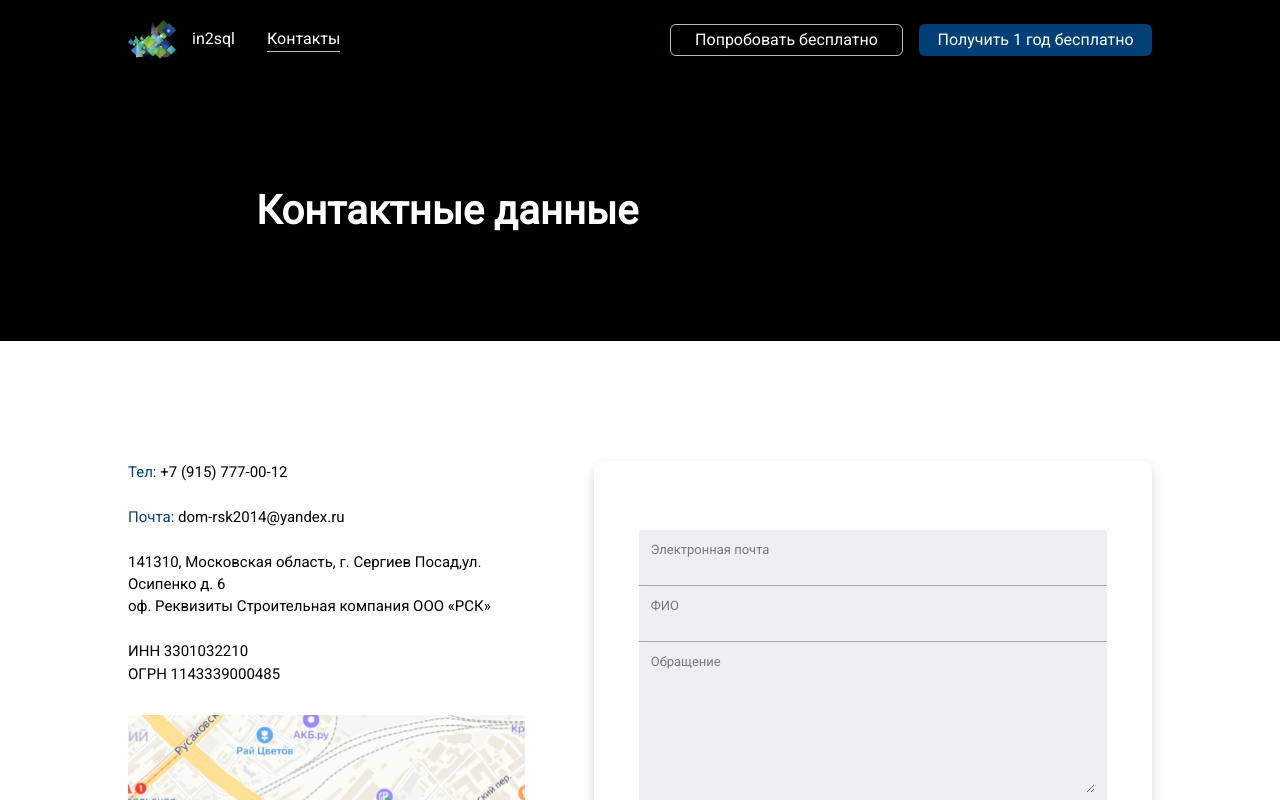
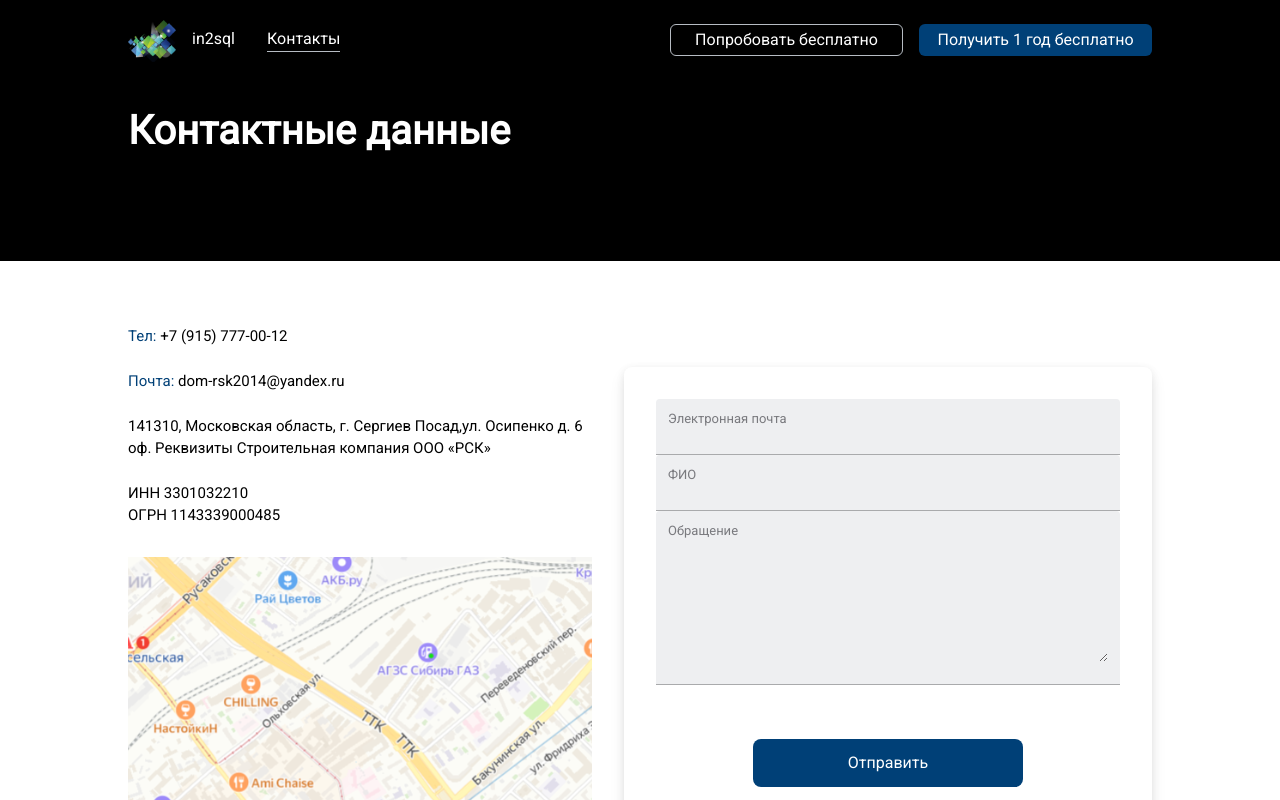
Before and after one commit to in2sql/in2sql-official-site, a Next.js app: page /contacts in a window 1280 px wide. Shown: the top 800 px of the page. Built offline with nearby package versions, Linux system fonts and the light colour scheme.

Commit message:
feat: adapt contacts

```diff
--- a/app/contacts/contacts.module.scss
+++ b/app/contacts/contacts.module.scss
@@ -1,40 +1,52 @@
+@use 'sass:map';
+@import '../variables';
+
 .wrapper {
-  margin-top: 80px;
   width: 100%;
+  display: flex;
+  flex: 1 0 auto;
+  flex-direction: column;
+  gap: 4rem;
 
-  .subTitle {
+  .title {
     display: flex;
     background-color: black;
     justify-content: space-between;
     align-items: center;
-    padding: 0 20%;
-    height: 261px;
+    padding: var(--layout-padding);
+
+    min-height: 261px;
 
     color: #fff;
-    font-family: Roboto;
     font-size: 40px;
     font-style: normal;
     font-weight: 700;
     line-height: 48px;
+
+    @media (max-width: map.get($grid-breakpoints, 'lg')) {
+      padding: 0 1rem;
+    }
   }
 
   .main {
-    padding-top: 120px;
+    flex: 1;
+    width: 100%;
     background-color: #fff;
     color: black;
     display: flex;
     flex-direction: column;
+    justify-content: space-around;
+    padding: var(--layout-padding);
+    gap: 4rem;
 
     .row1 {
       display: flex;
       justify-content: space-between;
-      align-items: center;
-      gap: 69px;
-      padding: var(--layout-padding);
+      align-items: flex-end;
+      gap: 2rem;
 
       .left {
-        height: 678px;
-        width: 482px;
+        flex: 1;
         display: flex;
         flex-direction: column;
         text-shadow: 0px 4px 4px 0px rgba(0, 0, 0, 0.25);
@@ -45,16 +57,16 @@
         line-height: 22.4px;
       }
 
-      .right {
-        width: 659px;
-        height: 678px;
+      .contactsForm {
+        flex: 1;
         border-radius: 8px;
         background: #fff;
         box-shadow: 0px 2px 8px 0px rgba(0, 0, 0, 0.08),
           0px 8px 16px 0px rgba(0, 0, 0, 0.08);
         display: flex;
         flex-direction: column;
-        padding: 69px 45px 14px 45px;
+        padding: 2rem;
+        padding-bottom: 1rem;
 
         .inputComponent {
           height: 56px;
@@ -125,7 +137,17 @@
       display: flex;
       justify-content: center;
       align-items: center;
-      margin: 258px 0 165px 0;
+      padding-bottom: 4rem;
+    }
+  }
+  @media (max-width: map.get($grid-breakpoints, 'lg')) {
+    .main {
+      padding: 0 1rem;
+
+      .row1 {
+        flex-direction: column;
+        align-items: center;
+      }
     }
   }
 }
--- a/app/contacts/page.tsx
+++ b/app/contacts/page.tsx
@@ -7,7 +7,7 @@ import Guard from '../components/guard/guard'
 const Contacts = () => {
   return (
     <div className={s.wrapper}>
-      <div className={s.subTitle}>Контактные данные</div>
+      <div className={s.title}>Контактные данные</div>
 
       <div className={s.main}>
         <div className={s.row1}>
@@ -35,7 +35,7 @@ const Contacts = () => {
               height={420}
             />
           </div>
-          <form className={s.right}>
+          <form className={s.contactsForm}>
             <div className={s.inputComponent}>
               <label>Электронная почта</label>
               <input />
```
